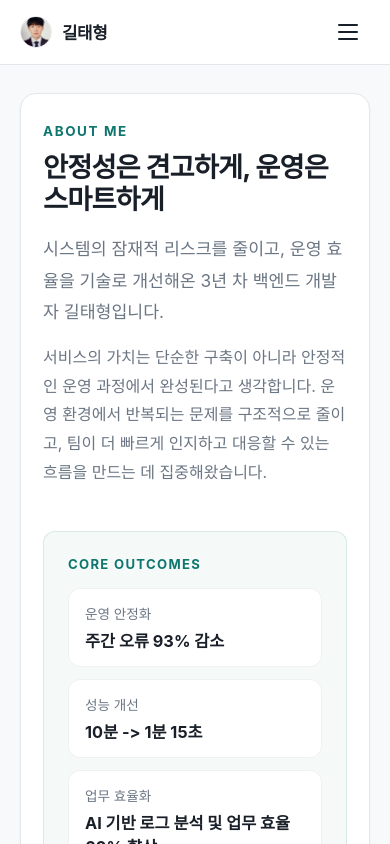
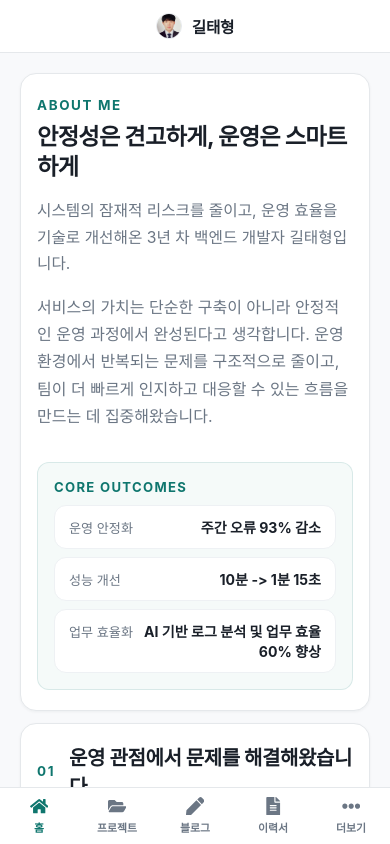
Before and after one commit to seulgae/seulgae.github.io, a React (Vite) app: page / in a window 390 px wide. Shown: the top 844 px of the page. Built offline with nearby package versions, Linux system fonts and the light colour scheme; a web font is replaced by a local one.

Commit message:
[20260811]포트폴리오 사이트 모바일 디자인 개편

```diff
--- a/src/App.css
+++ b/src/App.css
@@ -31,6 +31,13 @@
   }
 }
 
+/* 모바일: 하단 탭바가 콘텐츠·푸터를 가리지 않도록 여백을 확보합니다. */
+@media (max-width: 768px) {
+  .app-shell {
+    padding-bottom: calc(60px + env(safe-area-inset-bottom));
+  }
+}
+
 @media print {
   .site-header,
   .site-footer {
--- a/src/App.jsx
+++ b/src/App.jsx
@@ -9,6 +9,7 @@ import {
 import "./App.css";
 import Header from "./components/Header";
 import Footer from "./components/Footer";
+import BottomNav from "./components/BottomNav";
 import HomePage from "./pages/HomePage";
 import ProjectsIndexPage from "./pages/ProjectsIndexPage";
 import ProjectDetailPage from "./pages/ProjectDetailPage";
@@ -76,6 +77,9 @@ function AppLayout() {
       </main>
 
       <Footer />
+
+      {/* 모바일(768px 이하) 전용 하단 탭바. 데스크톱에서는 CSS로 숨겨집니다. */}
+      <BottomNav />
     </div>
   );
 }
--- /dev/null
+++ b/src/components/BottomNav.jsx
@@ -0,0 +1,118 @@
+import { useEffect, useState } from "react";
+import { NavLink, useLocation } from "react-router-dom";
+import {
+  FaEllipsisH,
+  FaFileAlt,
+  FaFolderOpen,
+  FaHome,
+  FaPen,
+} from "react-icons/fa";
+import { paths } from "../routes";
+import "../styles/bottomNav.css";
+
+/**
+ * 모바일 전용 하단 탭바 (768px 이하에서만 표시 — bottomNav.css).
+ * 핵심 4개는 바로 이동, 나머지는 "더보기" 시트로 진입합니다.
+ * 데스크톱은 상단 헤더(Header.jsx)를 그대로 사용합니다.
+ */
+const tabs = [
+  { label: "홈", to: paths.home, icon: FaHome, end: true },
+  { label: "프로젝트", to: paths.projects, icon: FaFolderOpen },
+  { label: "블로그", to: paths.blog, icon: FaPen },
+  { label: "이력서", to: paths.resume, icon: FaFileAlt },
+];
+
+const moreLinks = [
+  { label: "학력 및 교육", to: paths.education },
+  { label: "수상 이력", to: paths.awards },
+  { label: "자격증", to: paths.licenses },
+  { label: "사이트 구조 문서", to: paths.architecture },
+];
+
+function BottomNav() {
+  const [moreOpen, setMoreOpen] = useState(false);
+  const location = useLocation();
+
+  // 페이지를 이동하면 더보기 시트를 닫습니다.
+  useEffect(() => {
+    setMoreOpen(false);
+  }, [location.pathname]);
+
+  useEffect(() => {
+    if (!moreOpen) {
+      return undefined;
+    }
+
+    const handleKeyDown = (event) => {
+      if (event.key === "Escape") {
+        setMoreOpen(false);
+      }
+    };
+
+    document.addEventListener("keydown", handleKeyDown);
+    return () => document.removeEventListener("keydown", handleKeyDown);
+  }, [moreOpen]);
+
+  const moreActive = moreLinks.some((link) => location.pathname === link.to);
+
+  return (
+    <>
+      {moreOpen ? (
+        <div
+          className="bottom-sheet-backdrop"
+          role="presentation"
+          onClick={() => setMoreOpen(false)}
+        />
+      ) : null}
+
+      {moreOpen ? (
+        <div className="bottom-sheet" role="dialog" aria-label="더보기 메뉴">
+          <ul>
+            {moreLinks.map((link) => (
+              <li key={link.to}>
+                <NavLink
+                  to={link.to}
+                  className={({ isActive }) => (isActive ? "active" : undefined)}
+                >
+                  {link.label}
+                </NavLink>
+              </li>
+            ))}
+          </ul>
+        </div>
+      ) : null}
+
+      <nav className="bottom-nav" aria-label="모바일 메뉴">
+        {tabs.map((tab) => {
+          const Icon = tab.icon;
+
+          return (
+            <NavLink
+              key={tab.to}
+              to={tab.to}
+              end={tab.end}
+              className={({ isActive }) =>
+                `bottom-nav-item ${isActive ? "active" : ""}`
+              }
+            >
+              <Icon aria-hidden="true" />
+              <span>{tab.label}</span>
+            </NavLink>
+          );
+        })}
+
+        <button
+          type="button"
+          className={`bottom-nav-item ${moreActive || moreOpen ? "active" : ""}`}
+          aria-expanded={moreOpen}
+          onClick={() => setMoreOpen((prev) => !prev)}
+        >
+          <FaEllipsisH aria-hidden="true" />
+          <span>더보기</span>
+        </button>
+      </nav>
+    </>
+  );
+}
+
+export default BottomNav;
--- a/src/pages/ArchitecturePage.jsx
+++ b/src/pages/ArchitecturePage.jsx
@@ -60,7 +60,7 @@ const maintenanceGuide = [
   },
   {
     title: "화면 대응 범위",
-    body: "데스크톱·모바일 반응형입니다. 960px 이하에서 상단 메뉴가 햄버거 버튼으로 바뀌고, 카드 그리드는 1열로 접힙니다. 출력용 이력서는 A4 폭을 유지하고 모바일에서 가로 스크롤로 열람합니다.",
+    body: "3단계 적응형입니다. 데스크톱(960px 초과)은 상단 메뉴, 태블릿(769~960px)은 햄버거 패널, 모바일(768px 이하)은 앱 스타일 하단 탭바(BottomNav)로 이동합니다. 모바일은 여백·글자 밀도도 별도로 조정되며, 출력용 이력서는 A4 폭 유지 + 가로 스크롤로 열람합니다.",
   },
   {
     title: "배포 절차",
@@ -201,6 +201,7 @@ const structureTree = [
   "  lib/posts.js                // posts/ 로더 + frontmatter 파서",
   "  components/                 // 재사용 UI",
   "    Header.jsx / Footer.jsx   // 상단 고정 메뉴, 연락처 푸터",
+  "    BottomNav.jsx             // 모바일 전용 하단 탭바 (+더보기 시트)",
   "    ProjectDetail.jsx         // 프로젝트 상세 렌더러 (+이전/다음 이동)",
   "    CredentialList.jsx        // 수상·자격 공용 카드 목록",
   "    Lightbox.jsx / ZoomableImage.jsx / ExternalLinks.jsx",
@@ -216,7 +217,7 @@ const structureTree = [
   "  styles/",
   "    tokens.css                // 색·반경·그림자·폰트 단일 출처 (클린 라이트)",
   "    pageShell.css             // 페이지 공통 폭·제목·뒤로가기",
-  "    header.css / footer.css / blog.css / projectsIndex.css",
+  "    header.css / footer.css / bottomNav.css / blog.css / projectsIndex.css",
   "    lightbox.css / externalLinks.css / credentials.css",
   "    home.css / projectDetail.css / education.css",
   "    architecture.css / resume.css / notFound.css",
--- a/src/styles/blog.css
+++ b/src/styles/blog.css
@@ -247,8 +247,27 @@
   border-radius: var(--radius-inner);
 }
 
-@media (max-width: 640px) {
+@media (max-width: 768px) {
   .blog-post {
-    padding: 24px 18px;
+    padding: 20px 16px;
+  }
+
+  .blog-card {
+    padding: 16px;
+  }
+
+  .blog-card-head h2 {
+    font-size: 1.02rem;
+  }
+
+  .blog-prose {
+    line-height: 1.75;
+    font-size: 0.95rem;
+  }
+
+  /* 넓은 표는 표 안에서만 가로 스크롤되게 합니다. */
+  .blog-prose table {
+    display: block;
+    overflow-x: auto;
   }
 }
--- /dev/null
+++ b/src/styles/bottomNav.css
@@ -0,0 +1,112 @@
+/* 모바일 전용 하단 탭바. 데스크톱(769px 이상)에서는 렌더링되지만 표시되지 않습니다. */
+.bottom-nav,
+.bottom-sheet,
+.bottom-sheet-backdrop {
+  display: none;
+}
+
+@media (max-width: 768px) {
+  .bottom-nav {
+    position: fixed;
+    left: 0;
+    right: 0;
+    bottom: 0;
+    z-index: var(--z-header);
+    display: grid;
+    grid-template-columns: repeat(5, 1fr);
+    background: var(--surface);
+    border-top: 1px solid var(--line);
+    padding-bottom: env(safe-area-inset-bottom);
+  }
+
+  .bottom-nav-item {
+    display: flex;
+    flex-direction: column;
+    align-items: center;
+    justify-content: center;
+    gap: 4px;
+    min-height: 56px;
+    border: none;
+    background: none;
+    color: var(--muted);
+    font-size: 0.68rem;
+    font-weight: 600;
+    text-decoration: none;
+    cursor: pointer;
+  }
+
+  .bottom-nav-item svg {
+    font-size: 1.15rem;
+  }
+
+  .bottom-nav-item.active {
+    color: var(--accent);
+    font-weight: 700;
+  }
+
+  .bottom-sheet-backdrop {
+    display: block;
+    position: fixed;
+    inset: 0;
+    z-index: calc(var(--z-header) - 1);
+    background: var(--overlay);
+  }
+
+  .bottom-sheet {
+    display: block;
+    position: fixed;
+    left: 12px;
+    right: 12px;
+    bottom: calc(68px + env(safe-area-inset-bottom));
+    z-index: var(--z-header);
+    padding: 8px;
+    border-radius: var(--radius-card);
+    background: var(--surface);
+    border: 1px solid var(--line);
+    box-shadow: var(--shadow-strong);
+    animation: sheet-up 0.18s ease-out;
+  }
+
+  .bottom-sheet ul {
+    margin: 0;
+    padding: 0;
+    list-style: none;
+  }
+
+  .bottom-sheet a {
+    display: flex;
+    align-items: center;
+    min-height: 50px;
+    padding: 0 16px;
+    border-radius: var(--radius-block);
+    color: var(--text);
+    font-size: 0.98rem;
+    font-weight: 600;
+    text-decoration: none;
+  }
+
+  .bottom-sheet a:active,
+  .bottom-sheet a.active {
+    background: var(--accent-soft);
+    color: var(--accent-ink);
+  }
+
+  @keyframes sheet-up {
+    from {
+      opacity: 0;
+      transform: translateY(10px);
+    }
+    to {
+      opacity: 1;
+      transform: translateY(0);
+    }
+  }
+}
+
+@media print {
+  .bottom-nav,
+  .bottom-sheet,
+  .bottom-sheet-backdrop {
+    display: none !important;
+  }
+}
--- a/src/styles/footer.css
+++ b/src/styles/footer.css
@@ -53,3 +53,29 @@
 .site-footer-meta a:hover {
   color: var(--accent-ink);
 }
+
+@media (max-width: 768px) {
+  .site-footer {
+    margin-top: 24px;
+  }
+
+  .site-footer-inner {
+    padding: 18px 0 20px;
+    gap: 8px;
+  }
+
+  .site-footer-contact {
+    gap: 0 16px;
+  }
+
+  .site-footer-contact a {
+    min-height: 40px;
+    font-size: 0.86rem;
+  }
+
+  .site-footer-meta {
+    flex-direction: column;
+    align-items: flex-start;
+    font-size: 0.8rem;
+  }
+}
--- a/src/styles/header.css
+++ b/src/styles/header.css
@@ -108,6 +108,7 @@
   background: var(--text);
 }
 
+/* 태블릿(769~960px): 상단 메뉴가 좁아지므로 햄버거 패널로 전환합니다. */
 @media (max-width: 960px) {
   .site-brand-role {
     display: none;
@@ -144,3 +145,29 @@
     font-size: 1rem;
   }
 }
+
+/* 모바일(768px 이하): 이동은 하단 탭바가 담당하므로 헤더는 이름만 남깁니다. */
+@media (max-width: 768px) {
+  .site-header {
+    --header-height: 52px;
+  }
+
+  .site-menu-button,
+  .site-nav,
+  .site-nav.open {
+    display: none;
+  }
+
+  .site-header-inner {
+    justify-content: center;
+  }
+
+  .site-brand-avatar {
+    width: 26px;
+    height: 26px;
+  }
+
+  .site-brand-name {
+    font-size: 0.98rem;
+  }
+}
--- a/src/styles/home.css
+++ b/src/styles/home.css
@@ -209,3 +209,97 @@
     padding: 24px 20px;
   }
 }
+
+/* 모바일: 데스크톱 카드를 좁힌 게 아니라 모바일 밀도로 다시 잡습니다. */
+@media (max-width: 768px) {
+  .hero-card {
+    padding: 20px 16px;
+    gap: 16px;
+    margin-bottom: 12px;
+  }
+
+  .title {
+    margin: 8px 0 10px;
+    font-size: 1.45rem;
+    line-height: 1.3;
+  }
+
+  .subtitle {
+    font-size: 0.98rem;
+    margin-bottom: 10px;
+  }
+
+  .subtitle,
+  .hero-summary,
+  .story-card p,
+  .closing-copy {
+    line-height: 1.7;
+  }
+
+  .hero-panel {
+    padding: 16px;
+  }
+
+  .hero-panel-title {
+    margin-bottom: 10px;
+  }
+
+  .highlight-list {
+    gap: 8px;
+  }
+
+  .highlight-item {
+    display: flex;
+    align-items: baseline;
+    justify-content: space-between;
+    gap: 10px;
+    padding: 11px 14px;
+  }
+
+  .highlight-label {
+    margin: 0;
+    flex-shrink: 0;
+    font-size: 0.82rem;
+  }
+
+  .highlight-value {
+    font-size: 0.88rem;
+    text-align: right;
+  }
+
+  .section {
+    padding: 18px 16px;
+    margin-bottom: 12px;
+  }
+
+  .section-heading {
+    margin-bottom: 12px;
+  }
+
+  .story-card {
+    padding: 16px;
+  }
+
+  .story-card h3,
+  .tech-group h3 {
+    font-size: 0.98rem;
+  }
+
+  .story-card p {
+    font-size: 0.92rem;
+  }
+
+  .closing-copy {
+    font-size: 0.94rem;
+  }
+
+  .tech-group {
+    padding: 16px;
+  }
+
+  .tech-item {
+    min-height: 30px;
+    padding: 0 11px;
+    font-size: 0.8rem;
+  }
+}
--- a/src/styles/pageShell.css
+++ b/src/styles/pageShell.css
@@ -65,8 +65,19 @@
   outline-offset: 3px;
 }
 
-@media (max-width: 640px) {
+@media (max-width: 768px) {
   .page-shell {
-    padding: 28px 0 48px;
+    padding: 20px 0 40px;
+  }
+
+  .page-shell > h1 {
+    margin-bottom: 12px;
+    font-size: 1.4rem;
+  }
+
+  .page-lead {
+    margin: 0 0 18px;
+    font-size: 0.92rem;
+    line-height: 1.7;
   }
 }
--- a/src/styles/projectDetail.css
+++ b/src/styles/projectDetail.css
@@ -256,15 +256,46 @@
 
 @media (max-width: 768px) {
   .project {
-    padding: 20px;
+    padding: 16px;
+    gap: 12px;
+  }
+
+  .project h2 {
+    font-size: 1.2rem;
   }
 
   .project-header {
     grid-template-columns: 1fr;
+    gap: 14px;
+  }
+
+  .project-description,
+  .project-list li,
+  .achievement-detail {
+    font-size: 0.92rem;
+    line-height: 1.65;
+  }
+
+  .achievement-title {
+    font-size: 0.96rem;
+  }
+
+  .achievement-result {
+    font-size: 0.92rem;
+  }
+
+  .project-block,
+  .tech-stack-shell {
+    padding: 16px;
+  }
+
+  .meta-card {
+    padding: 14px 16px;
   }
 
   .tech-stack-grid {
     grid-template-columns: 1fr;
+    gap: 10px;
   }
 
   .project-pager {
--- a/src/styles/projectsIndex.css
+++ b/src/styles/projectsIndex.css
@@ -82,3 +82,23 @@
   font-size: 0.9rem;
   font-weight: 700;
 }
+
+@media (max-width: 768px) {
+  .project-index-card {
+    padding: 16px;
+    gap: 10px;
+  }
+
+  .project-index-head h2 {
+    font-size: 1.02rem;
+  }
+
+  .project-index-description {
+    font-size: 0.92rem;
+    line-height: 1.65;
+  }
+
+  .project-index-result {
+    font-size: 0.85rem;
+  }
+}
```
Also changed, not shown: 2 other files (tests, documents, lock files or other folders).
